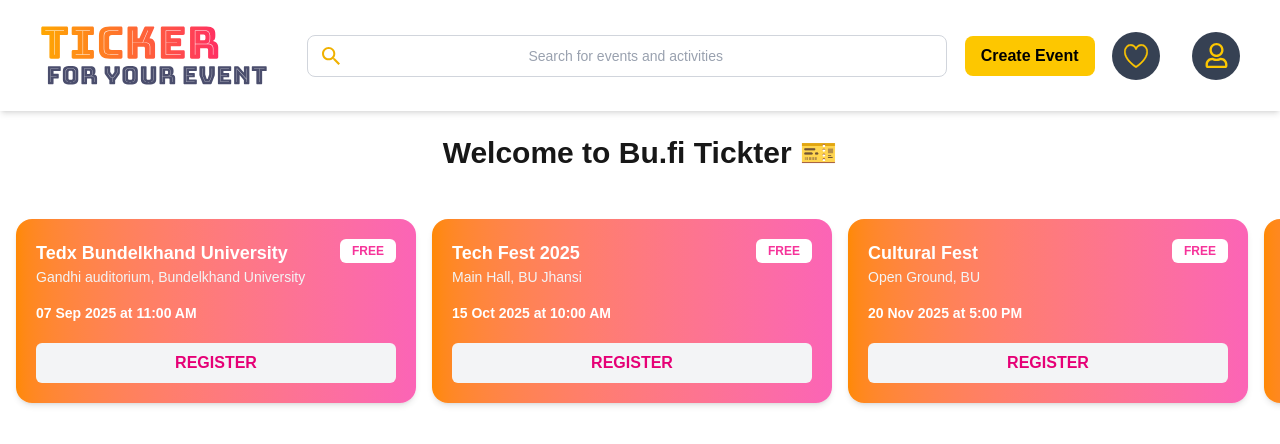
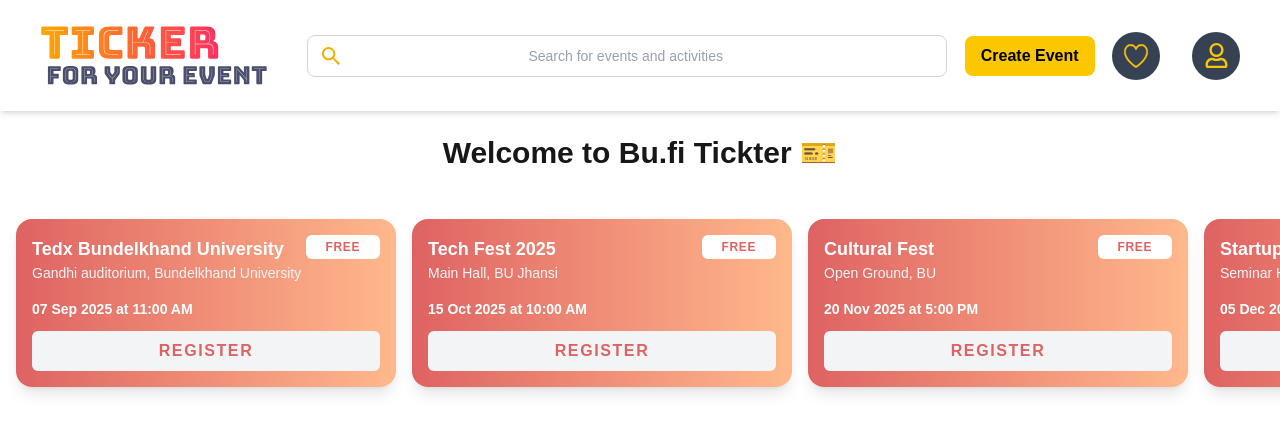
Before and after one commit to kashish17p/Tickter-09, a Next.js app: page / in a window 1280 px wide. Shown: the top 444 px of the page. Built offline with nearby package versions, Linux system fonts and the light colour scheme.

Commit message:
Added UpcomingEvent component and updated styles

```diff
--- a/src/app/Components/TicketCard.jsx
+++ b/src/app/Components/TicketCard.jsx
@@ -1,32 +1,30 @@
-
-
 "use client";
 import React from "react";
 
 export default function TicketCard({ event }) {
   return (
-    <div className="min-w-[400px] max-w-[400px] bg-gradient-to-r from-orange-400 to-pink-400 rounded-2xl p-5 shadow-md text-white">
+    <div className="min-w-[380px] max-w-[380px] bg-gradient-to-r from-[#DE6262] to-[#FFB88C] rounded-2xl p-4  shadow-lg text-white">
       {/* Header section */}
       <div className="flex justify-between items-start">
         <div>
           <h2 className="text-lg font-bold">{event.title}</h2>
           <p className="text-sm text-gray-100">{event.venue}</p>
         </div>
-        <div className="bg-white text-pink-500 text-xs font-bold px-3 py-1 rounded-md">
+        <div className="bg-white text-[#DE6262] text-xs font-extrabold px-5 py-1 rounded-md uppercase tracking-wider">
           {event.price}
         </div>
       </div>
 
       {/* Date & Time */}
       <div className="mt-4">
-        <p className="text-sm font-semibold">
+        <p className="text-sm font-bold">
           {event.date} at {event.time}
         </p>
       </div>
 
       {/* Register button */}
-      <div className="mt-5">
-        <button className="w-full bg-gray-100 text-pink-600 font-bold py-2 rounded-md hover:bg-gray-200">
+      <div className="mt-3">
+        <button className="w-full bg-gray-100 text-[#DE6262] font-extrabold py-2 rounded-md tracking-widest uppercase hover:bg-gray-200 font-bungee">
           REGISTER
         </button>
       </div>
```
